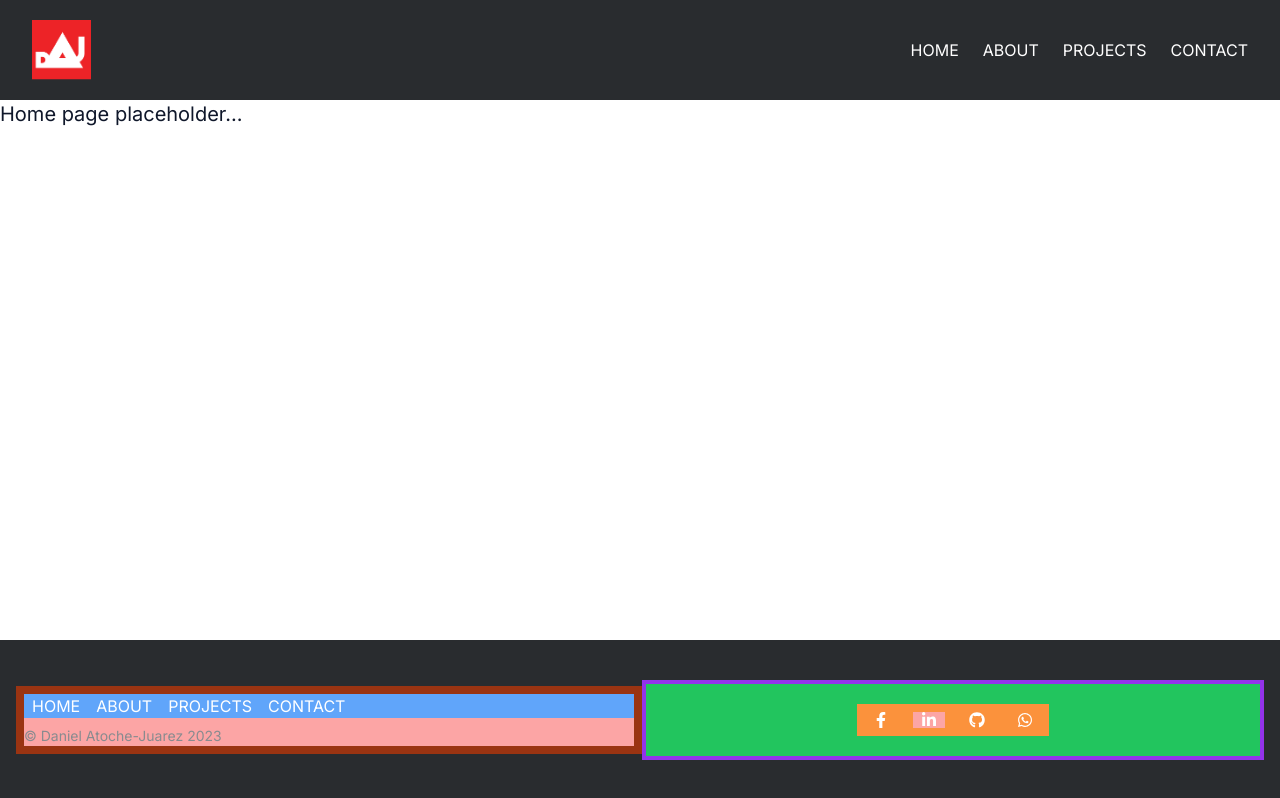
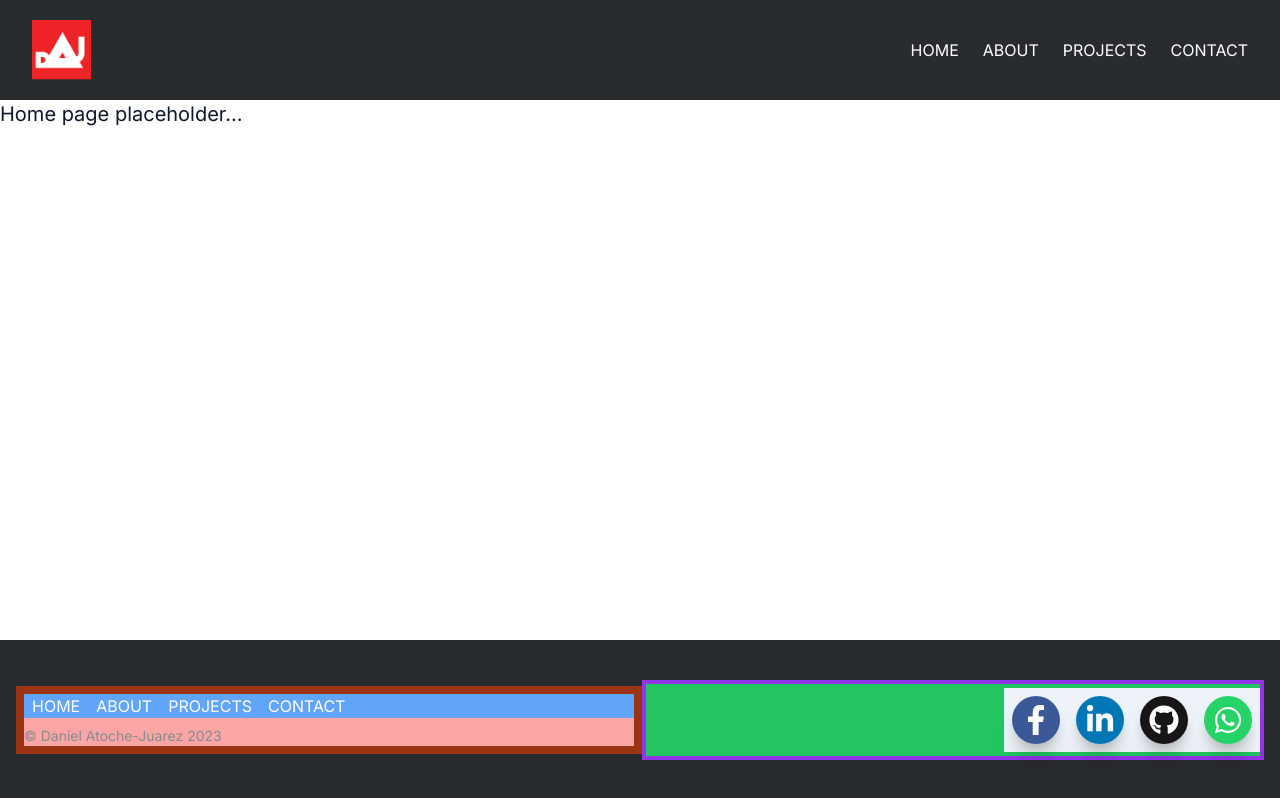
Before and after one commit to datoche-juarez/personal-site-2023, a Next.js app: page / in a window 1280 px wide. Built offline with nearby package versions, Linux system fonts and the light colour scheme.

Commit message:
Social container done once borders and bg colors are removed..

```diff
--- a/components/footer/footer.js
+++ b/components/footer/footer.js
@@ -28,7 +28,7 @@ const Footer = () => {
           </p>
         </div>
       </div>
-      <div className="flex flex-col items-center self-center justify-center w-full h-20 bg-green-500 border-4 border-purple-600">
+      <div className="flex flex-col items-end self-center justify-center w-full h-20 bg-green-500 border-4 border-purple-600">
         <SocialContainer />
       </div>
     </div>
--- a/components/social-container/social-container.js
+++ b/components/social-container/social-container.js
@@ -9,9 +9,9 @@ import {
 const SocialContainer = () => {
   return (
     <div className="social-container">
-      <div className="bg-orange-400 ">
+      <div className="bg-dark-gray-50 ">
         <ul className="flex flex-row justify-start">
-          <li className="px-2 m-2 text-white">
+          <li className="flex items-center justify-center w-12 h-12 px-2 m-2 text-3xl text-white rounded-full shadow-xl drop-shadow-xl bg-facebook-blue hover:bg-facebook-blue-400">
             <Link
               href="https://www.facebook.com/daniel.atochejuarez"
               rel="noopener noreferrer"
@@ -20,7 +20,7 @@ const SocialContainer = () => {
               <FaFacebookF />
             </Link>
           </li>
-          <li className="px-2 m-2 text-white bg-red-300">
+          <li className="flex items-center justify-center w-12 h-12 px-2 m-2 text-3xl text-white rounded-full shadow-xl drop-shadow-xl bg-linkedin-blue hover:bg-linkedin-blue-500">
             <Link
               href="https://www.linkedin.com/in/daniel-atoche-juarez-7272a3233/"
               rel="noopener noreferrer"
@@ -29,7 +29,7 @@ const SocialContainer = () => {
               <FaLinkedinIn />
             </Link>
           </li>
-          <li className="px-2 m-2 text-white">
+          <li className="flex items-center justify-center w-12 h-12 px-2 m-2 text-3xl text-white rounded-full shadow-xl drop-shadow-xl bg-github-black hover:bg-github-black-600">
             <Link
               href="https://github.com/datoche-juarez"
               rel="noopener noreferrer"
@@ -38,7 +38,7 @@ const SocialContainer = () => {
               <FaGithub />
             </Link>
           </li>
-          <li className="px-2 m-2 text-white">
+          <li className="flex items-center justify-center w-12 h-12 px-2 m-2 text-3xl text-white rounded-full shadow-xl drop-shadow-xl bg-whatsapp-green hover:bg-whatsapp-green-400">
             <Link
               href="https://wa.me/13136752860"
               rel="noopener noreferrer"
```
